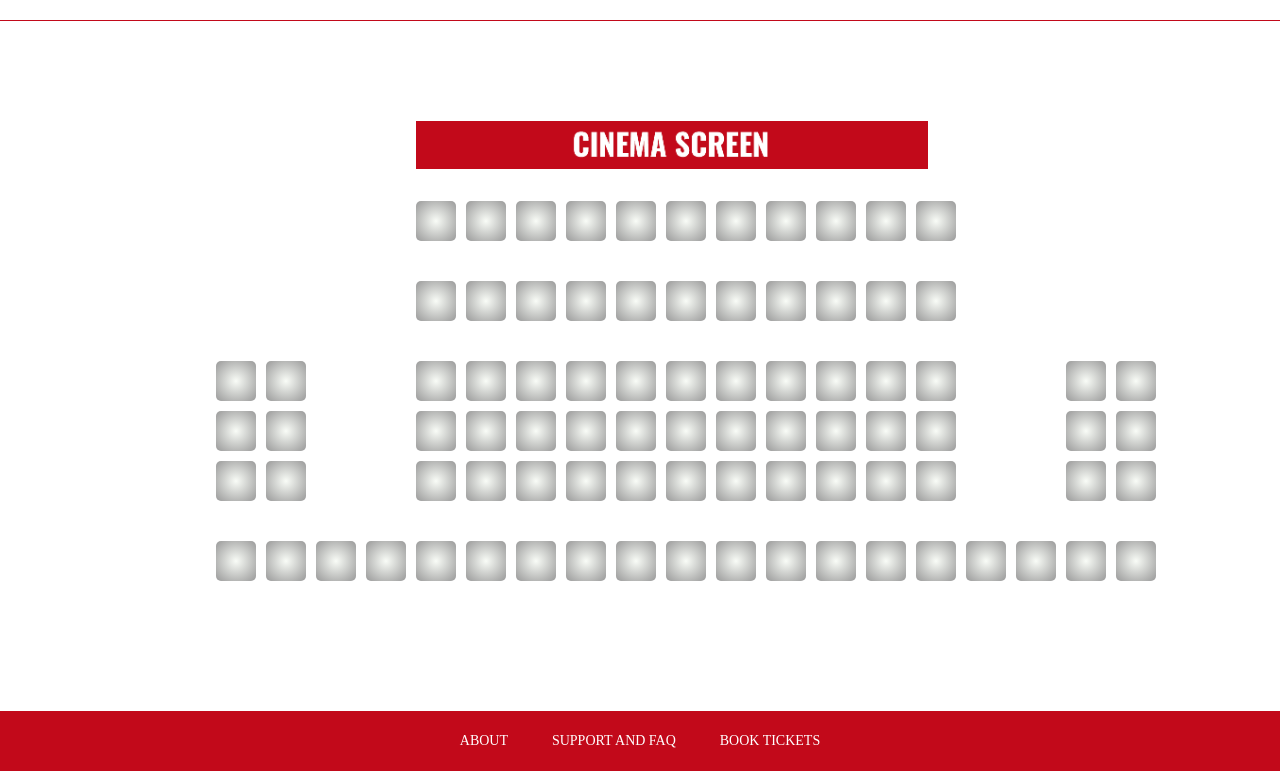
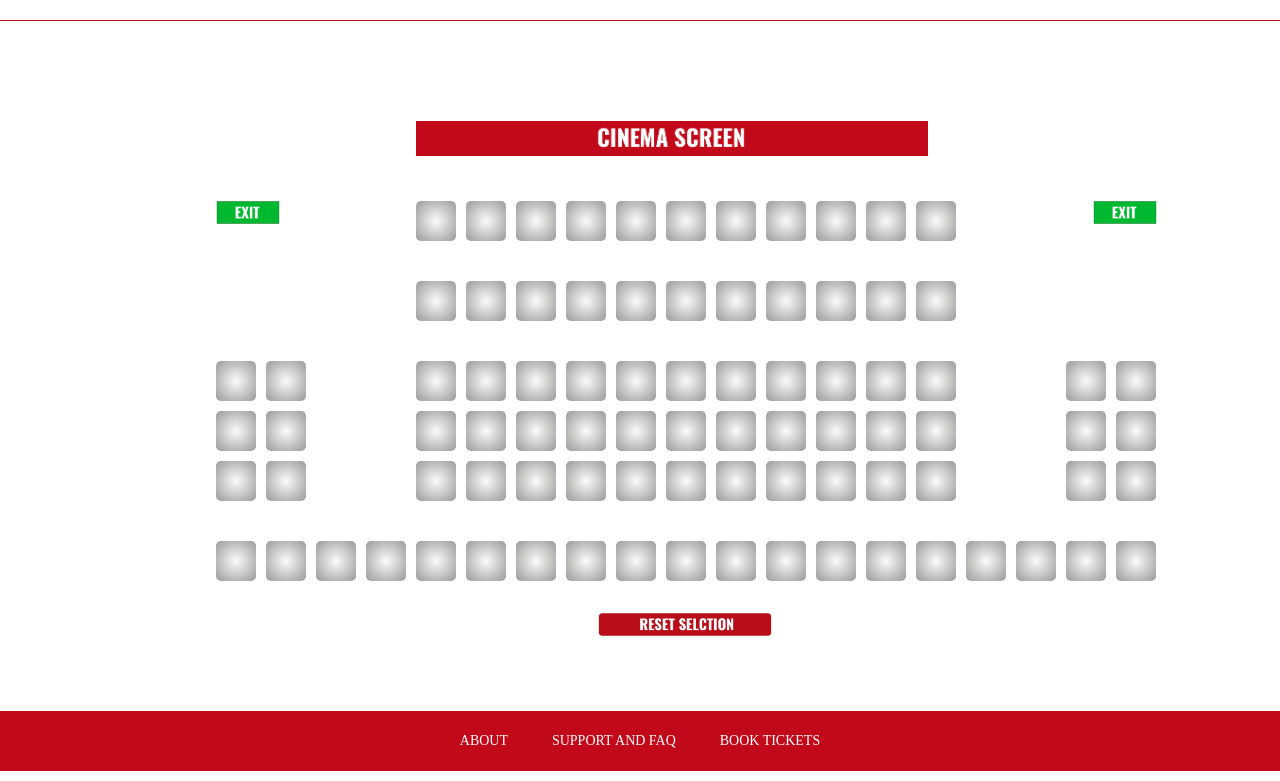
Before and after one commit to juke01spx/2018-11SDD-Work, a PHP site: page /reserve.html in a window 1280 px wide. Shown: the part 90-871 px from the top of the page. Run offline with PHP 8.4, Linux system fonts and the light colour scheme.

Commit message:
Added reset button, thinned the screen, and added exit signs to the seat selection.

```diff
--- a/Task 2/Website/CSS/seating.css
+++ b/Task 2/Website/CSS/seating.css
@@ -2385,3 +2385,24 @@ nav > ul > li:hover > ul {
 	margin-top: 340px;
 	margin-left: 76px;
 }
+
+.exit1 {
+	position: absolute;
+	margin-top: 304px;
+	margin-left: 144px;
+	transform: scale(0.3,0.3);
+}
+
+.exit2 {
+	position: absolute;
+	margin-top: 304px;
+	margin-left: 1021px;
+	transform: scale(0.3,0.3);
+}
+
+.resetselect {
+	position: absolute;
+	transform: scale(0.3,0.3);
+	margin-top: 356px;
+	margin-left: 378px;
+}
--- a/Task 2/Website/index.html
+++ b/Task 2/Website/js/index.html
@@ -4,7 +4,7 @@
 <meta http-equiv="X-UA-Compatible" content="IE=edge">
 <meta name="viewport" content="width=device-width, initial-scale=1.0">
 <meta charset="utf-8">
-<tile>Cinema Home</tile>
+<tile>Home</tile>
 <link rel="shortcut icon" href="Img/favicon.ico">
 <link href="CSS/main.css" rel="stylesheet" type="text/css">
 <link href="CSS/bootstrap.css" rel="stylesheet" type="text/css">
--- a/Task 2/Website/reserve.html
+++ b/Task 2/Website/reserve.html
@@ -52,10 +52,19 @@
 <!-- Booking Tickets -->
 <!-- Cinema Screen -->
 <div class="screen">
-<img src="img/cinemascreen.png" alt="Cinema Screen" style="width: 40%; position: absolute; margin-left: 416px; margin-top: 250px;">
+<img src="img/cinemascreen2.png" alt="Cinema Screen" style="width: 40%; position: absolute; margin-left: 416px; margin-top: 250px;">
 </div>
 
 <!-- Start A Row -->
+
+<div class="exit1">
+<img src="img/exit.png" alt="Exit Left">
+</div>
+
+<div class="exit2">
+<img src="img/exit.png" alt="Exit Right">
+</div>
+
 <div class="arow">
 
 <div class="a1" id="a1" onClick="a1click()">
@@ -601,6 +610,11 @@ F19
 
 </div>
 
+<div class="resetselect">
+<a href="reserve.html"><img src="img/resetselection.png" alt="Reset Selection"></a>
+</div>
+
+
 <content>
 
 
```
Also changed, not shown: Task 2/Website/Img/cinemascreen2.png (added), Task 2/Website/Img/exit.png (added), Task 2/Website/Img/resetselection.png (added), Task 2/Website/Img/resetselectionhover.png (added), 4 other files.
